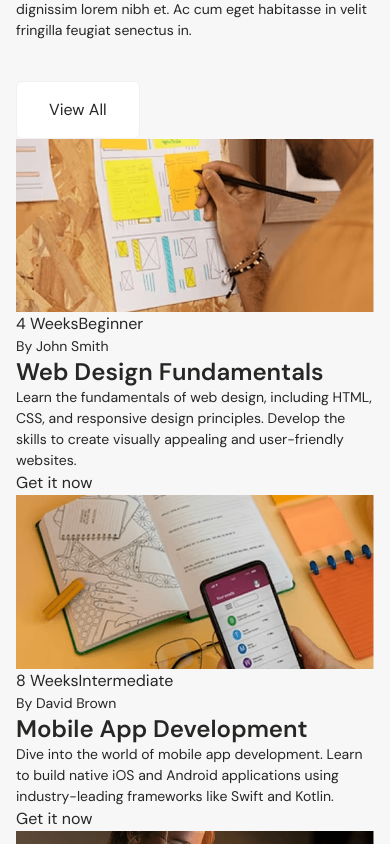
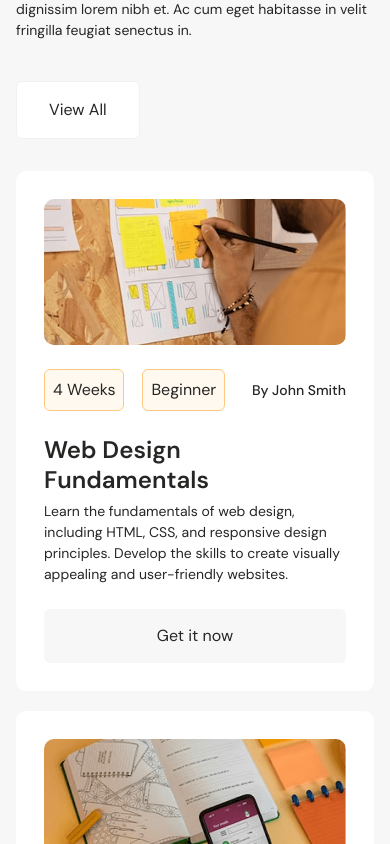
Before and after one commit to rakibulrahmandev/skillpath, a React (Vite) app: page / in a window 390 px wide. Shown: the part 4280-5124 px from the top of the page. Built offline with nearby package versions, Linux system fonts and the light colour scheme.

Commit message:
Courses.jsx design completed

```diff
--- a/src/components/Courses/Courses.jsx
+++ b/src/components/Courses/Courses.jsx
@@ -7,24 +7,24 @@ export default function Courses() {
             <section className="section">
                 <div className="container">
                     <Title title='Our Courses' text='Lorem ipsum dolor sit amet consectetur. Tempus tincidunt etiam eget elit id imperdiet et. Cras eu sit dignissim lorem nibh et. Ac cum eget habitasse in velit fringilla feugiat senectus in.' link='View All' />
-                    <div className="">
+                    <div className="grid gap-5 lg:grid-cols-2 mt-8 lg:mt-16">
                         {coursesSecItems.map((item) => (
-                            <div className="" key={item?.id}>
+                            <div className="bg-white p-7 lg:p-10 rounded-[10px]" key={item?.id}>
                                 <div className="">
-                                    <img src={item?.img} alt={item?.title} width={560} height={266} />
+                                    <img src={item?.img} alt={item?.title} width={560} height={266} className="w-full h-full object-cover rounded-[10px]" />
                                 </div>
-                                <div className="">
-                                    <div className="">
+                                <div className="mt-6">
+                                    <div className="flex items-center flex-wrap gap-2.5">
                                         {item?.tags.map((tag, idx) => (
-                                            <span className="" key={idx}>{tag?.tag}</span>
+                                            <span className="border border-orange-75 p-2 rounded-md bg-orange-97 mr-2" key={idx}>{tag?.tag}</span>
                                         ))}
-                                        <p className="">{item?.instructor}</p>
+                                        <p className="ml-auto font-medium">{item?.instructor}</p>
                                     </div>
-                                    <div className="">
-                                        <h4 className="">{item?.title}</h4>
+                                    <div className="my-6 space-y-1.5">
+                                        <h4>{item?.title}</h4>
                                         <p>{item?.text}</p>
                                     </div>
-                                    <button className="">Get it now</button>
+                                    <button className="bg-white-97 w-full p-3.5 rounded-md hover:text-orange-50 border border-white-97 hover:border-orange-50 transition">Get it now</button>
                                 </div>
                             </div>
                         ))}
```
